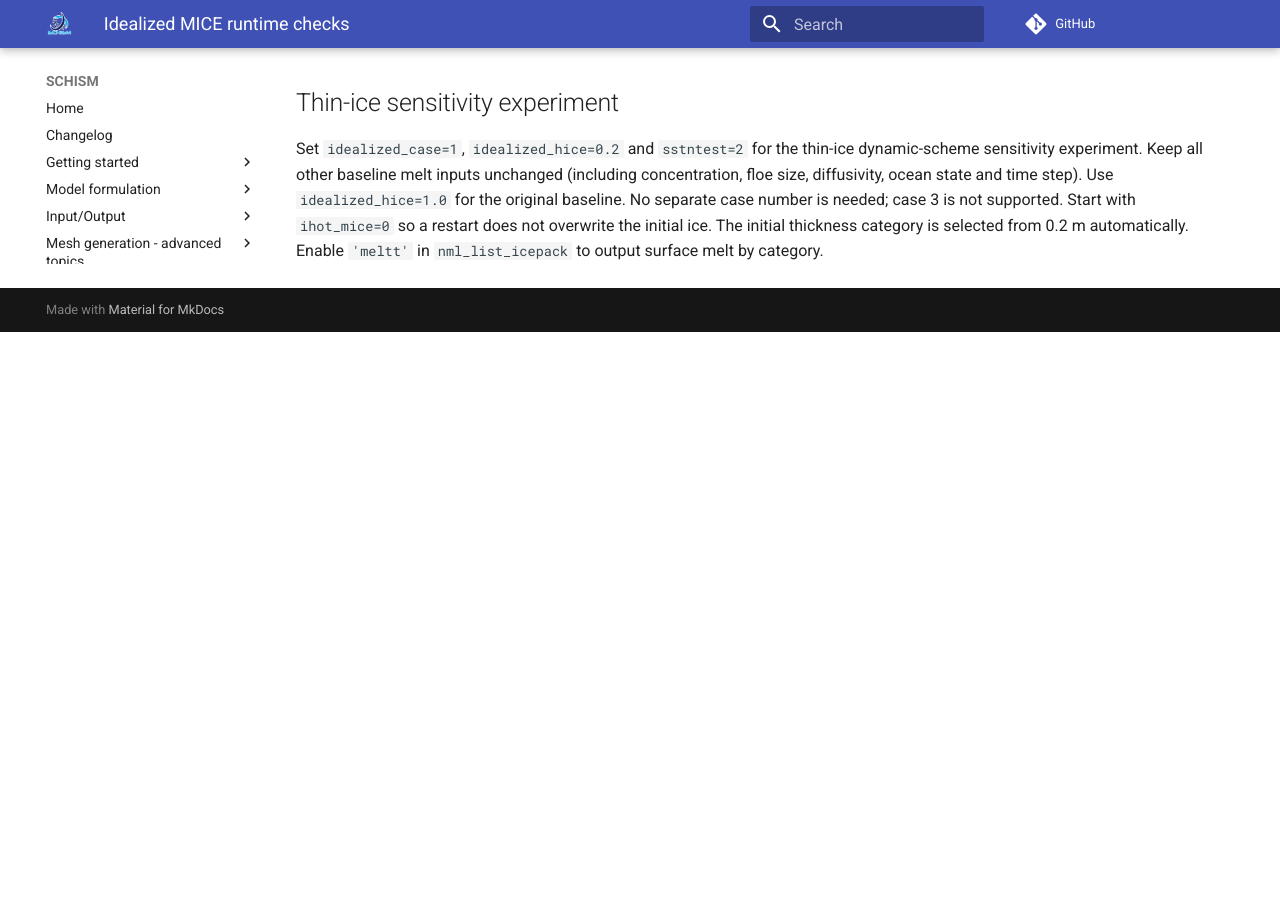
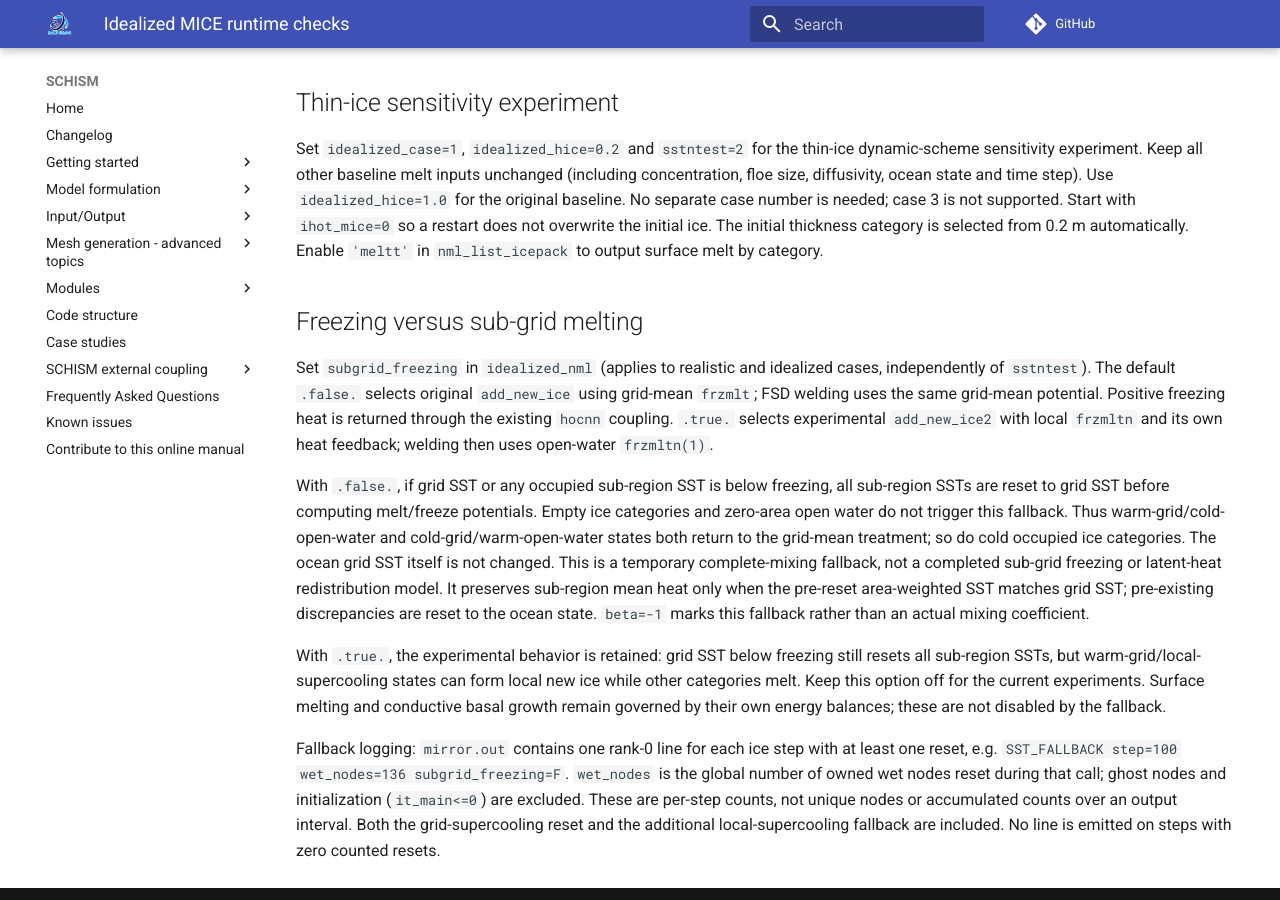
Before and after one commit to wangqian2284/SCHISM-Icepack, an MkDocs documentation site: the page built from docs/idealized-case-runtime.md, in a window 1280 px wide and 900 px high, scrolled down 1184 px. Built offline with MkDocs 1.6.1 and Material for MkDocs 9.7.7, drawn with Linux system fonts in a browser that asks for light colours; comment, search, counter and statistics services are not loaded; the version menu is left out; before the commit the page ends 1516 px from its top, so only the background shows below that.

Commit message:
guarantee that ice will not growth with sub-grid  parameterization and return to node average method, as freezing parameterization are not finished yes.

```diff
--- a/docs/idealized-case-runtime.md
+++ b/docs/idealized-case-runtime.md
@@ -74,3 +74,37 @@
 Start with `ihot_mice=0` so a restart does not overwrite the initial ice.
 The initial thickness category is selected from 0.2 m automatically.
 Enable `'meltt'` in `nml_list_icepack` to output surface melt by category.
+
+## Freezing versus sub-grid melting
+
+Set `subgrid_freezing` in `idealized_nml` (applies to realistic and idealized
+cases, independently of `sstntest`). The default `.false.` selects original
+`add_new_ice` using grid-mean `frzmlt`; FSD welding uses the same grid-mean
+potential. Positive freezing heat is returned through the existing `hocnn`
+coupling. `.true.` selects experimental `add_new_ice2` with local `frzmltn`
+and its own heat feedback; welding then uses open-water `frzmltn(1)`.
+
+With `.false.`, if grid SST or any occupied sub-region SST is below freezing,
+all sub-region SSTs are reset to grid SST before computing melt/freeze
+potentials. Empty ice categories and zero-area open water do not trigger this
+fallback. Thus warm-grid/cold-open-water and cold-grid/warm-open-water states
+both return to the grid-mean treatment; so do cold occupied ice categories.
+The ocean grid SST itself is not changed. This is a temporary complete-mixing
+fallback, not a completed sub-grid freezing or latent-heat redistribution model.
+It preserves sub-region mean heat only when the pre-reset area-weighted SST
+matches grid SST; pre-existing discrepancies are reset to the ocean state.
+`beta=-1` marks this fallback rather than an actual mixing coefficient.
+
+With `.true.`, the experimental behavior is retained: grid SST below freezing
+still resets all sub-region SSTs, but warm-grid/local-supercooling states can
+form local new ice while other categories melt. Keep this option off for the
+current experiments. Surface melting and conductive basal growth remain
+governed by their own energy balances; these are not disabled by the fallback.
+
+Fallback logging: `mirror.out` contains one rank-0 line for each ice step with
+at least one reset, e.g. `SST_FALLBACK step=100 wet_nodes=136 subgrid_freezing=F`.
+`wet_nodes` is the global number of owned wet nodes reset during that call;
+ghost nodes and initialization (`it_main<=0`) are excluded. These are per-step
+counts, not unique nodes or accumulated counts over an output interval. Both
+the grid-supercooling reset and the additional local-supercooling fallback are
+included. No line is emitted on steps with zero counted resets.
```
Also changed, not shown: 6 other files.
